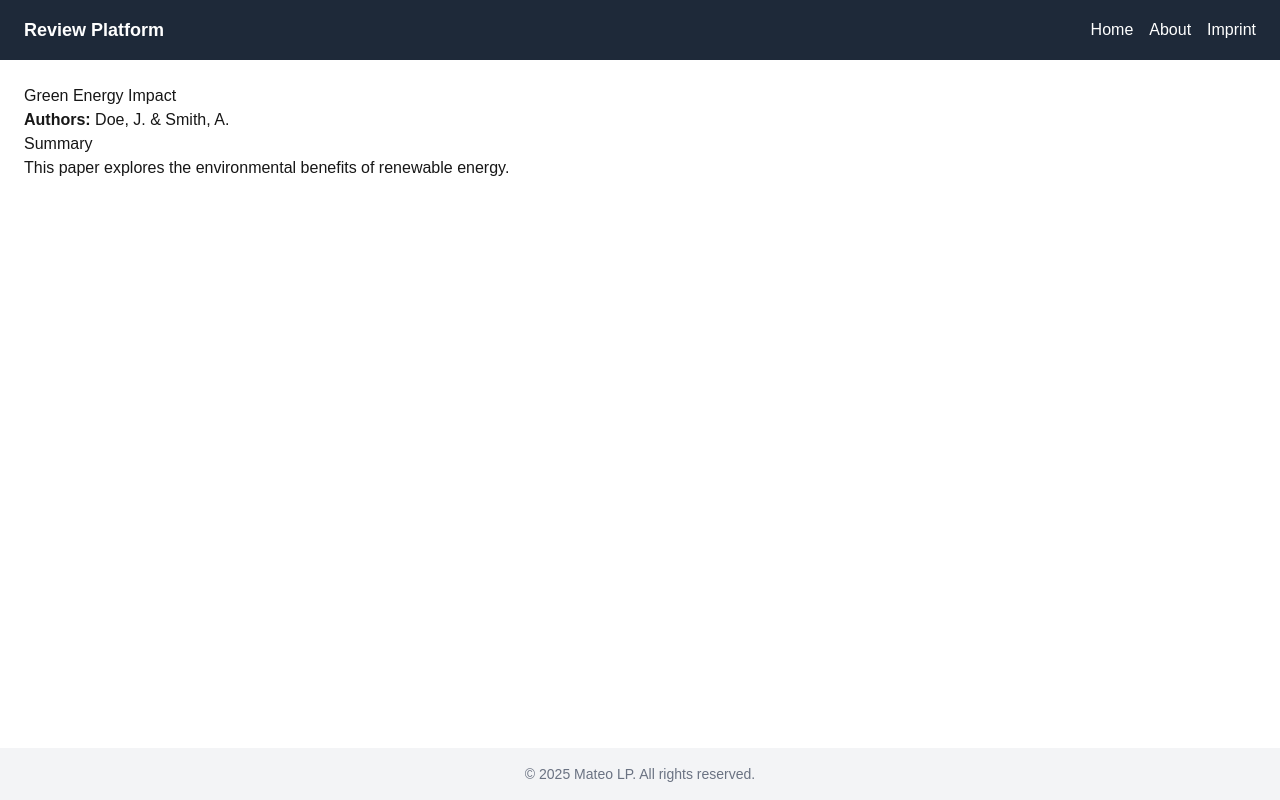
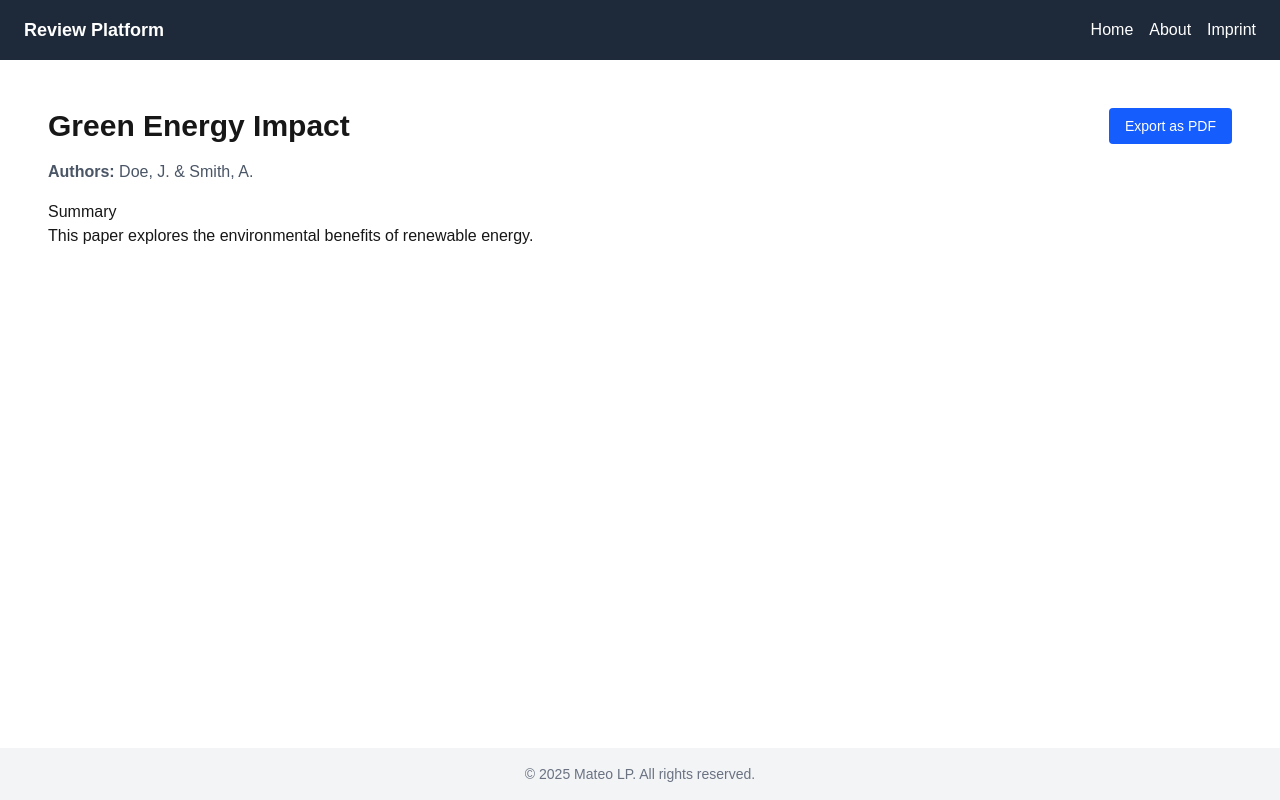
Before and after one commit to MateoLPozo2/reviews_service, a Next.js app: page /mlp/reviews/121/green-energy-impact in a window 1280 px wide. Built offline with nearby package versions, Linux system fonts and the light colour scheme.

Commit message:
Export button

```diff
--- /dev/null
+++ b/components/ExportButton.js
@@ -0,0 +1,28 @@
+// components/ExportButton.js
+import { useRef } from 'react';
+import html2pdf from 'html2pdf.js';
+
+export default function ExportButton({ filename = 'review', contentRef }) {
+  const handleExport = () => {
+    if (!contentRef.current) return;
+
+    const opt = {
+      margin:       0.5,
+      filename:     `${filename}.pdf`,
+      image:        { type: 'jpeg', quality: 0.98 },
+      html2canvas:  { scale: 2 },
+      jsPDF:        { unit: 'in', format: 'letter', orientation: 'portrait' }
+    };
+
+    html2pdf().set(opt).from(contentRef.current).save();
+  };
+
+  return (
+    <button
+      onClick={handleExport}
+      className="px-4 py-2 text-sm bg-blue-600 text-white rounded hover:bg-blue-700"
+    >
+      Export as PDF
+    </button>
+  );
+}
--- a/package.json
+++ b/package.json
@@ -10,6 +10,7 @@
   },
   "dependencies": {
     "fuse.js": "^7.1.0",
+    "html2pdf.js": "^0.10.3",
     "next": "15.3.3",
     "react": "^19.0.0",
     "react-dom": "^19.0.0",
--- a/pages/mlp/reviews/[nid]/[slug].js
+++ b/pages/mlp/reviews/[nid]/[slug].js
@@ -1,7 +1,8 @@
-// pages/mlp/reviews/[nid]/[slug].js
+import { useRef } from 'react';
 import { getReviewById } from '@/services/reviewService';
 import SlugValidator from '@/interfaces/SlugValidator';
 import MarkdownViewer from '@/components/MarkdownViewer';
+import ExportButton from '@/components/ExportButton';
 
 export async function getServerSideProps({ params, res }) {
   const { nid, slug } = params;
@@ -24,11 +25,18 @@ export async function getServerSideProps({ params, res }) {
 }
 
 export default function ReviewPage({ review }) {
+  const contentRef = useRef(null);
+
   return (
-    <div>
-      <h1>{review.title}</h1>
-      <p><strong>Authors:</strong> {review.authors}</p>
-      <MarkdownViewer content={review.content} />
+    <div className="p-6 space-y-4">
+      <div className="flex justify-between items-center">
+        <h1 className="text-3xl font-bold">{review.title}</h1>
+        <ExportButton filename={review.slug} contentRef={contentRef} />
+      </div>
+      <p className="text-gray-600"><strong>Authors:</strong> {review.authors}</p>
+      <div ref={contentRef}>
+        <MarkdownViewer content={review.content} />
+      </div>
     </div>
   );
 }
```
Also changed, not shown: 1 other file (tests, documents, lock files or other folders).
